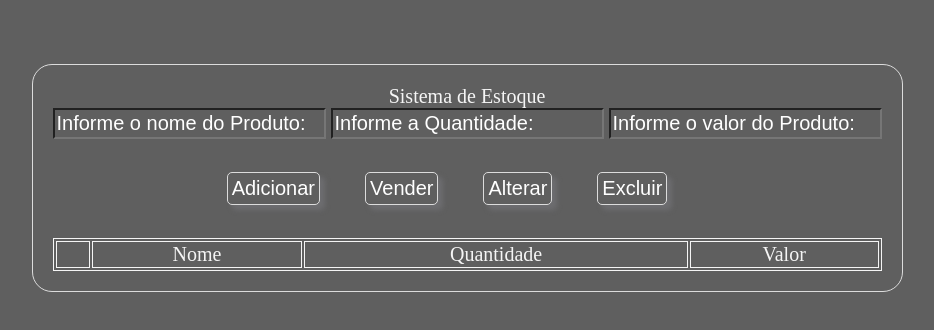
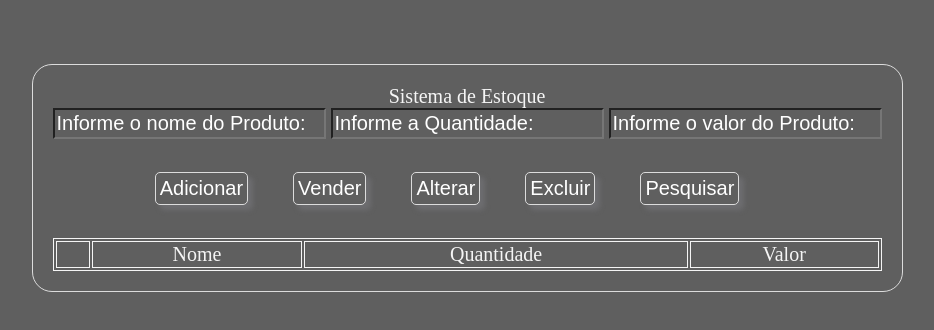
Before and after one commit to sassuke44/DevWeb, a plain HTML site: page Projeto de Estoque/index.html in a window 1280 px wide. Shown: the whole page, without its empty margins (173-1107 px from the left). Drawn offline with Linux system fonts and the light colour scheme.

Commit message:
Update index.html
adicionando o botão pesquisar

```diff
--- a/Projeto de Estoque/index.html
+++ b/Projeto de Estoque/index.html
@@ -26,7 +26,7 @@
             <button>Vender</button>
             <button>Alterar</button>
             <button>Excluir</button>
-
+            <button>Pesquisar</button>
         </div>
         <div id="saida" class="saida row-4">
             <table>
```
